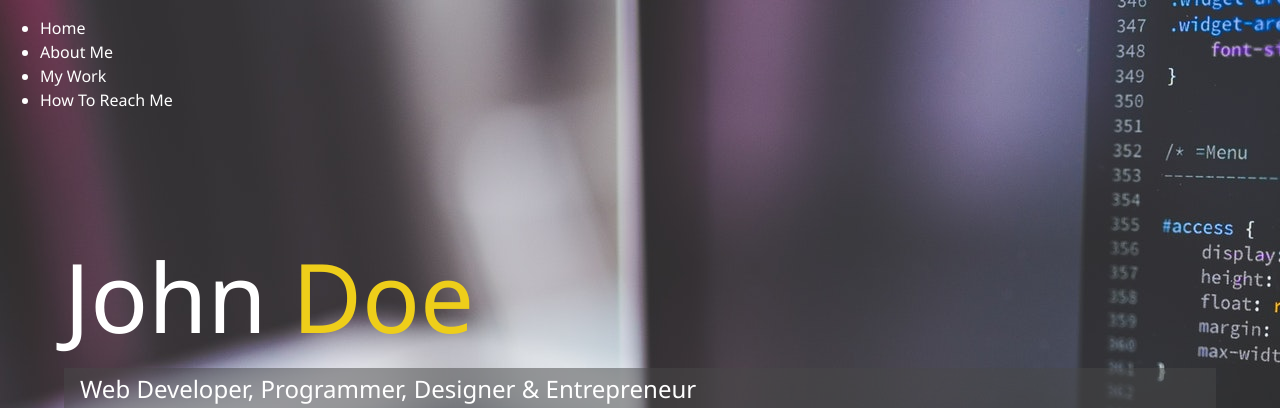
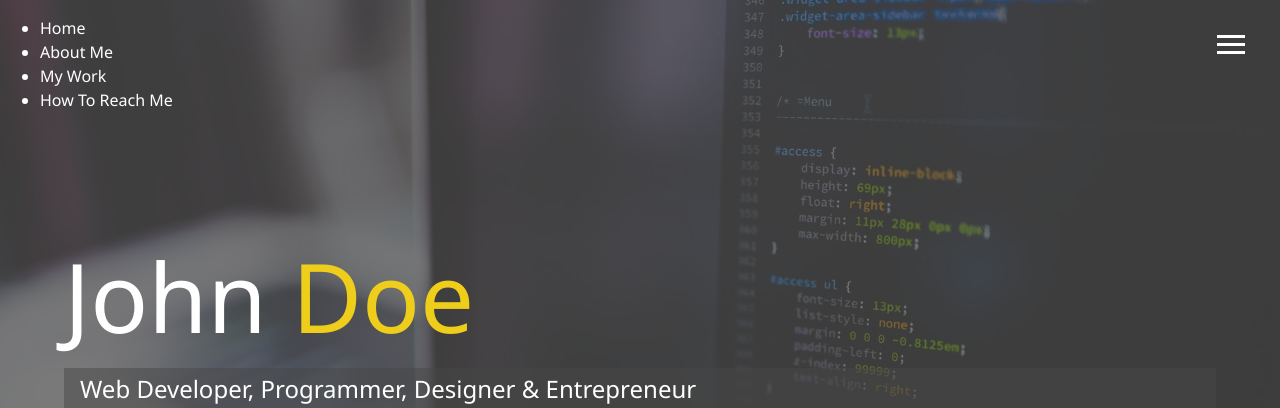
Before and after one commit to abdevworks/portfolio_website, a website: page dist/index.html in a window 1280 px wide. Shown: the top 408 px of the page. Drawn offline with Linux system fonts and the light colour scheme.

Commit message:
Menu button, javascript & rotate

```diff
--- /dev/null
+++ b/scss/_config.scss
@@ -0,0 +1,30 @@
+$primary-color: #444;
+$secondary-color: #eece1a;
+$show-home-image: true;
+$home-image: url("../img/background.jpg");
+$background-opacity: 0.7;
+
+@mixin easeOut {
+    transition: all 0.5s ease-out;
+}
+
+@mixin background {
+    @if $show-home-image {
+        &#bg-img {
+            background: $home-image;
+            background-attachment: fixed;
+            background-size: cover;
+
+            &:after {
+                content: "";
+                position: absolute;
+                top: 0;
+                right: 0;
+                width: 100%;
+                height: 100%;
+                z-index: -1;
+                background: rgba($primary-color, $background-opacity);
+            }
+        }
+    }
+}
--- /dev/null
+++ b/scss/_menu.scss
@@ -0,0 +1,40 @@
+// Menu Button
+.menu-btn {
+    position: absolute;
+    z-index: 3;
+    right: 35px;
+    top: 35px;
+    cursor: pointer;
+    @include easeOut();
+
+    .btn-line {
+        width: 28px;
+        height: 3px;
+        margin: 0 0 5px 0;
+        background: #fff;
+        @include easeOut();
+    }
+
+    // Rotate Into X With Menu Lines
+    &.close {
+        transform: rotate(180deg);
+
+        .btn-line {
+
+            // Line 1 - Rotate
+            &:nth-child(1) {
+                transform: rotate(45deg) translate(5px, 5px);
+            }
+
+            // Line 2 - Hide
+            &:nth-child(2) {
+                opacity: 0;
+            }
+
+            //Line 3 - Rotate
+            &:nth-child(3) {
+                transform: rotate(-45deg) translate(7px, -6px);
+            }
+        }
+    }
+}
--- a/scss/main.scss
+++ b/scss/main.scss
@@ -1,20 +1,5 @@
-$primary-color: #444;
-$secondary-color: #eece1a;
-$show-home-image: true;
-$home-image: url("../img/background.jpg");
-$background-opacity: 0.9;
-
-@mixin easeOut {
-  transition: all 0.5s ease-out;
-}
-
-@mixin background {
-  @if $show-home-image {
-    &#bg-img {
-      background: $home-image;
-    }
-  }
-}
+@import 'config';
+@import 'menu';
 
 * {
   box-sizing: border-box;
```
Also changed, not shown: dist/css/main.css, dist/js/main.js.
